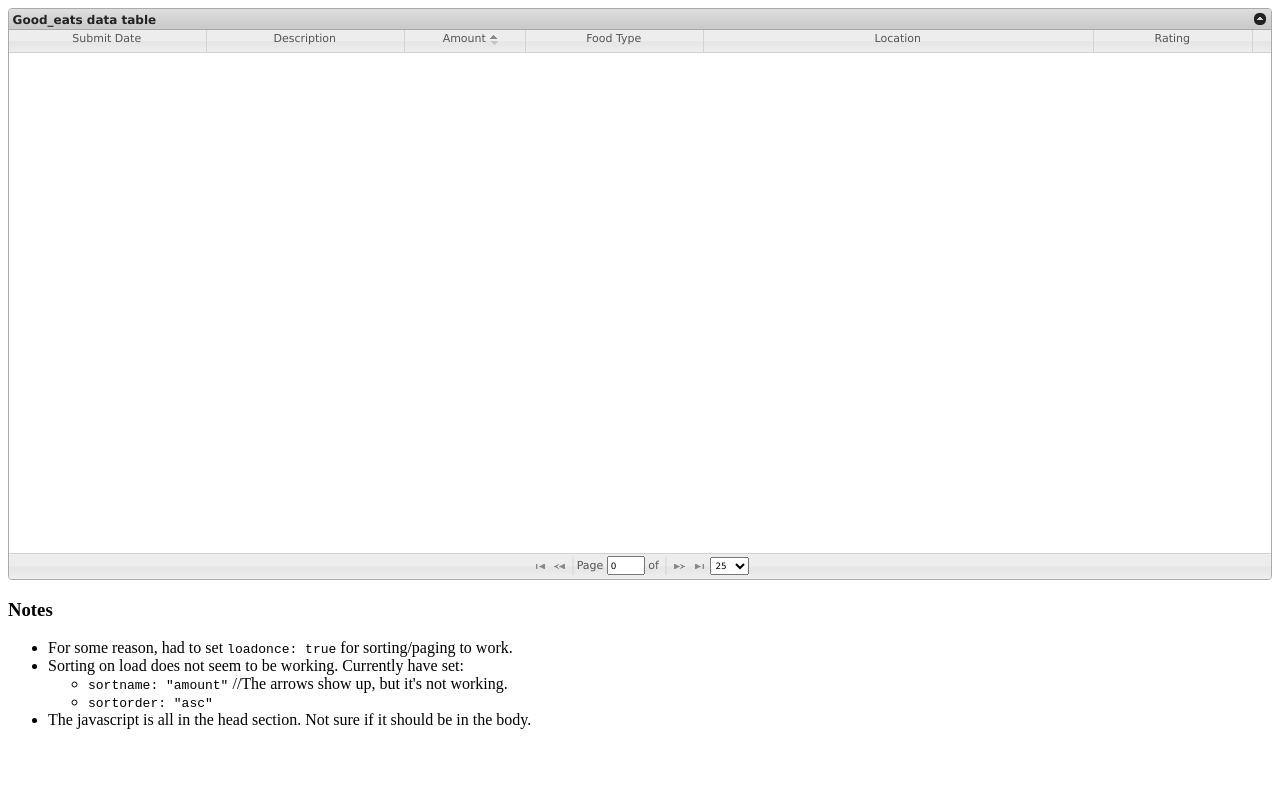
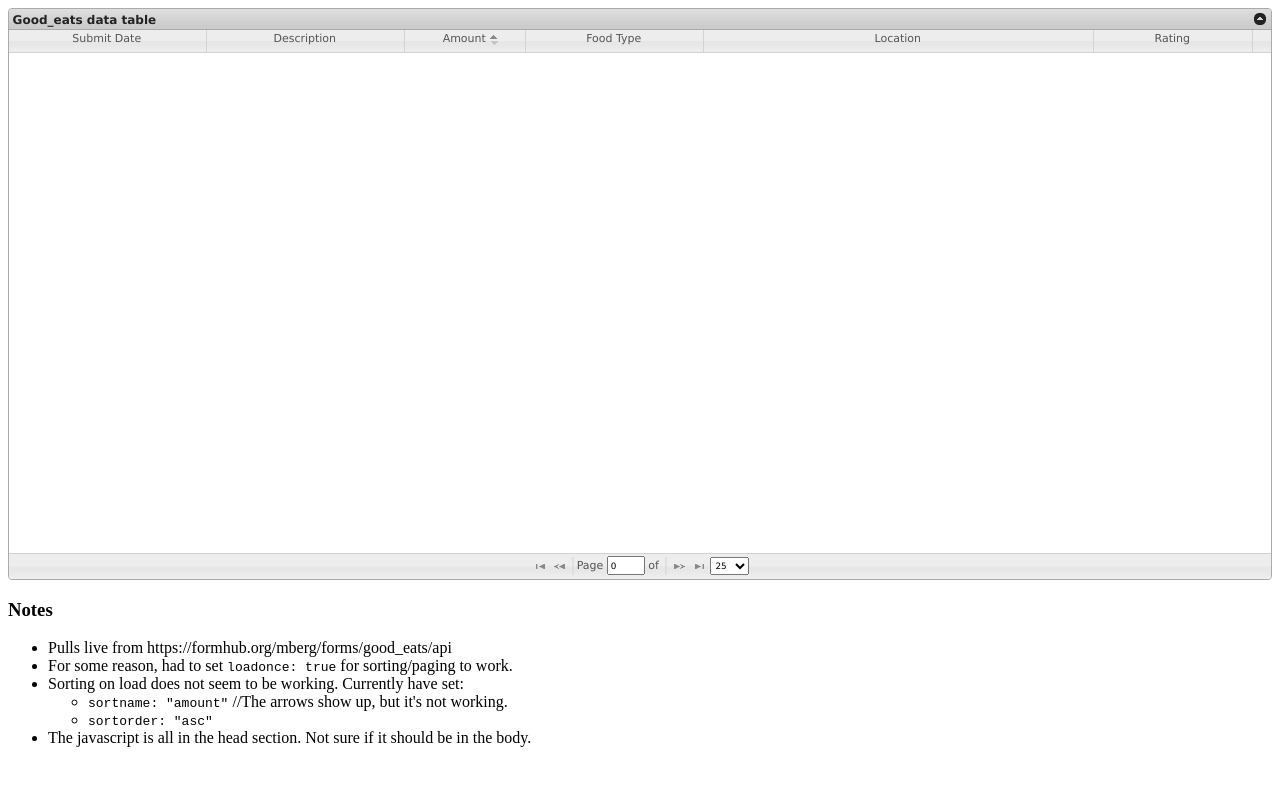
Before and after one commit to jcontini/old-jekyll-site, a Jekyll site: the page json2table/index.html, which Jekyll copies as it is, in a window 1280 px wide. Shown: the top 786 px of the page. Built offline with Jekyll 4.4.1, drawn with Linux system fonts in a browser that asks for light colours; Markdown is read by kramdown in place of the engine named in the settings.

Commit message:
Added a bullet (using prose!)

```diff
--- a/json2table/index.html
+++ b/json2table/index.html
@@ -47,6 +47,7 @@ $(function () {
 
     <h3>Notes</h3>
     <ul>
+      <li>Pulls live from https://formhub.org/mberg/forms/good_eats/api</li>
         <li>For some reason, had to set <code>loadonce: true</code> for sorting/paging to work.</li>
         <li>Sorting on load does not seem to be working. Currently have set:<ul>
             <li><code>sortname: "amount"</code> //The arrows show up, but it's not working.</li>
```
